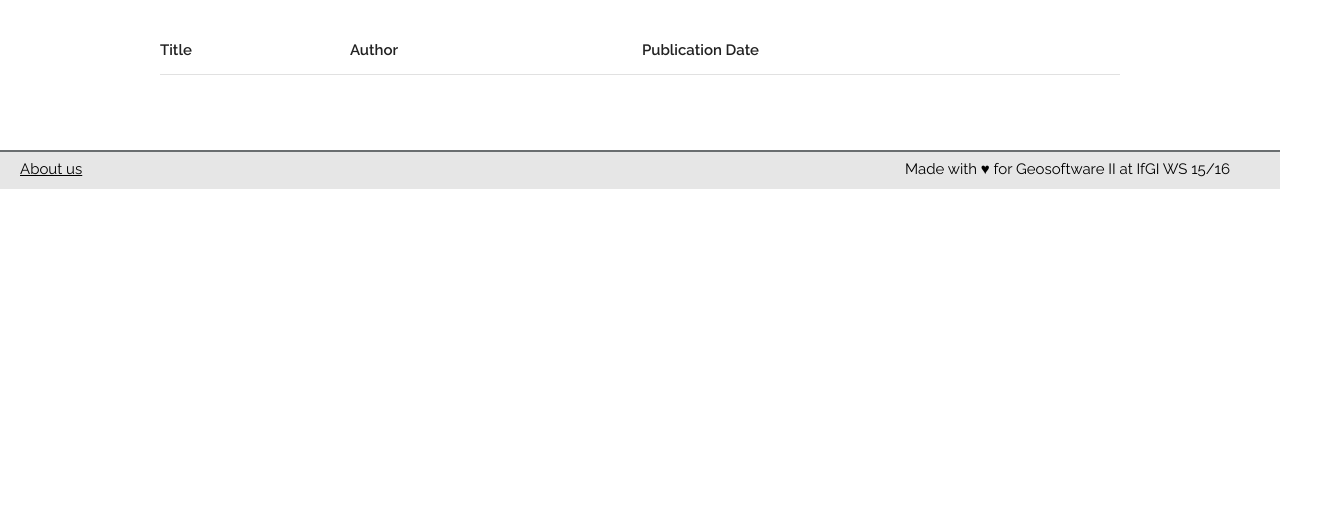
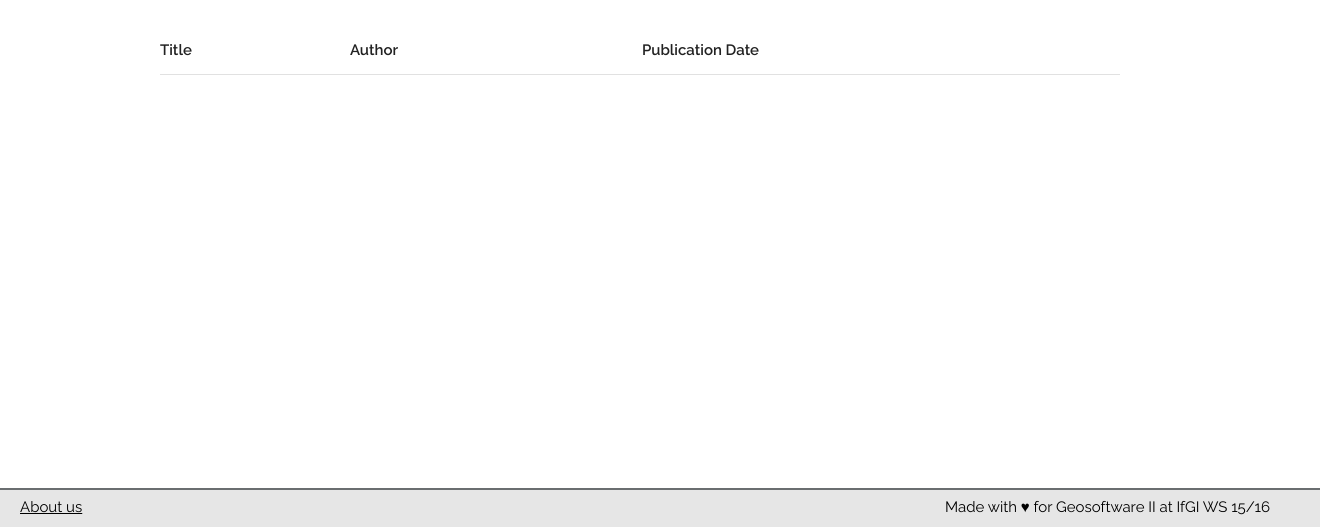
Before and after one commit to gs2-2/paper.hub, a website: page public/index.html in a window 1280 px wide. Shown: the part 273-800 px from the top of the page, 1320 px wide, since content can reach past the window. Drawn offline with nearby package versions, Linux system fonts and the light colour scheme; no server answers.

Commit message:
Bugfix: footer

```diff
--- a/public/css/style.css
+++ b/public/css/style.css
@@ -3,22 +3,19 @@
  */
 
 html{
-
+    height: 100%;
 }
 
 body{
     background-color: rgba(255, 255, 255, 0.29);
-    min-height: 100%
-}
-
-.page{
-    min-height: 100%;
+    height: 100%;
+    margin:0;
+    padding:0;
 }
 
 table{
     border-bottom: 1px solid #acacac;
 }
-
 
 /** nav bar **/
 
@@ -94,6 +91,8 @@ table{
 
 /** baseboard **/
 .baseboard {
+    width:100%;
+    position: absolute;
     border-top-style: solid;
     border-width: 2px;
     border-color: #6a6e70;
--- a/public/index.html
+++ b/public/index.html
@@ -33,7 +33,7 @@
 
 <!-- Primary Page Layout
 –––––––––––––––––––––––––––––––––––––––––––––––––– -->
-<div class="page">
+<div class="page" style="min-height: 100%; position: relative;">
     <!-- Navbar -->
 
     <div class="navbar">
@@ -138,6 +138,7 @@
 
     </div> <!-- container -->
 
+
     <!-- footer -->
     <div class="baseboard">
         <a href="aboutUs.html" style="color: black;">About us</a>
```
